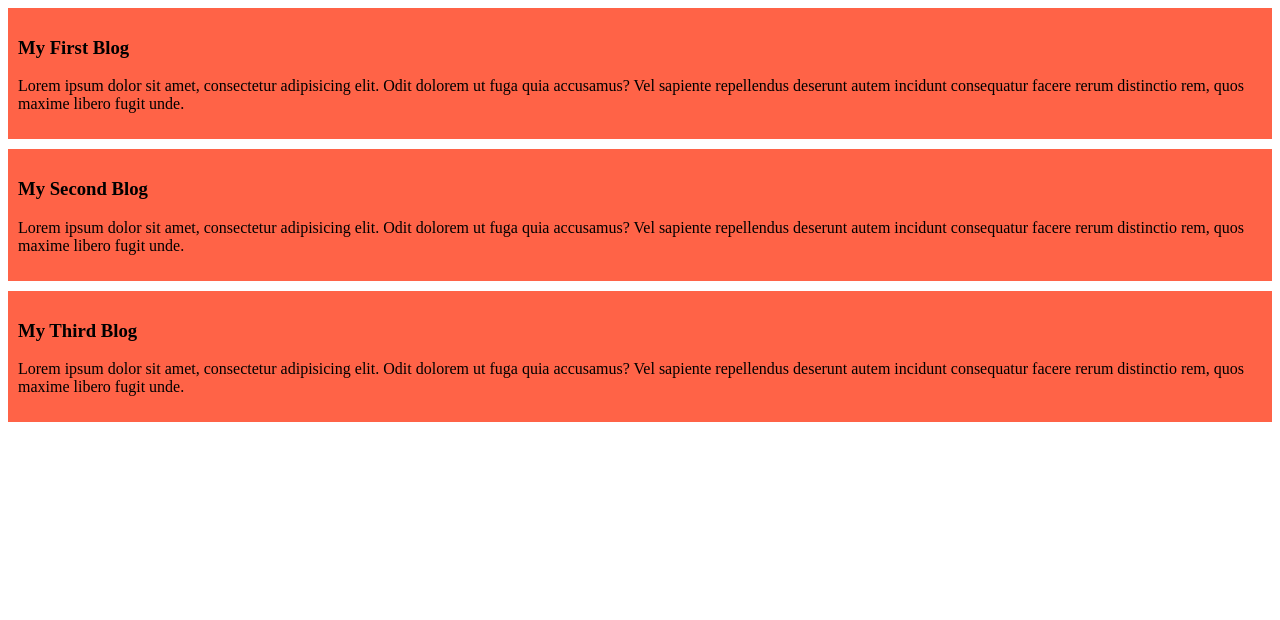
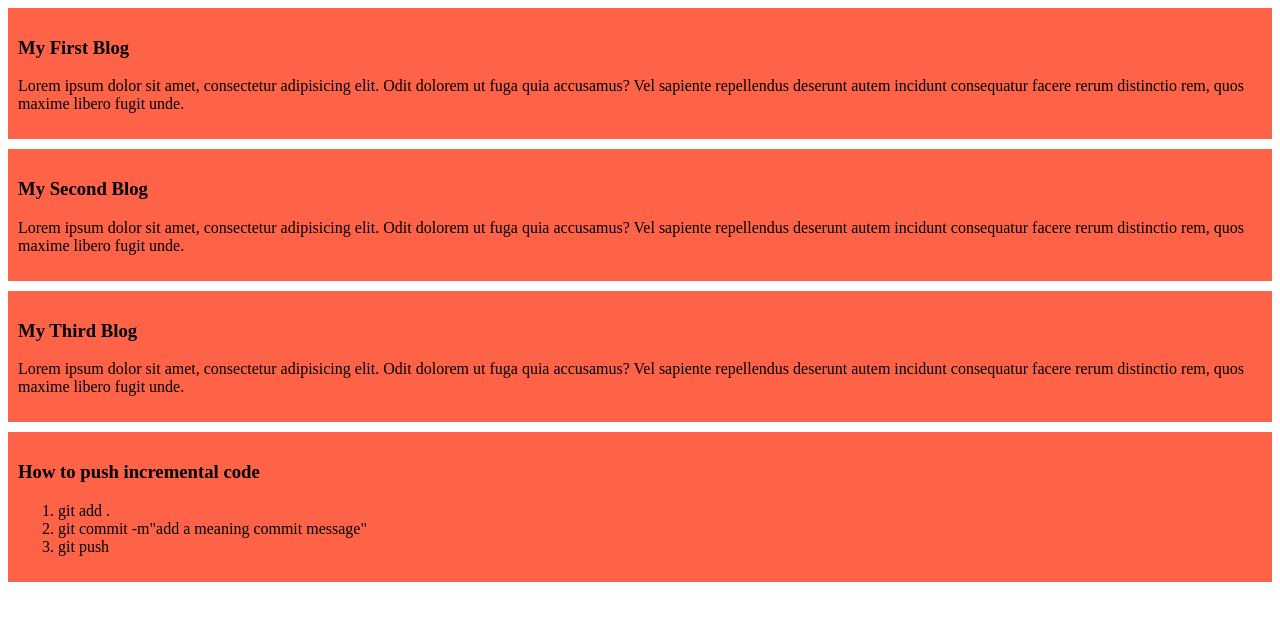
Before and after one commit to jahid-jhb/my-simple-website, a plain HTML site: page index.html in a window 1280 px wide. Drawn offline with Linux system fonts and the light colour scheme.

Commit message:
added a list to push code

```diff
--- a/index.html
+++ b/index.html
@@ -19,5 +19,13 @@
         <h3>My Third Blog</h3>
         <p>Lorem ipsum dolor sit amet, consectetur adipisicing elit. Odit dolorem ut fuga quia accusamus? Vel sapiente repellendus deserunt autem incidunt consequatur facere rerum distinctio rem, quos maxime libero fugit unde.</p>
     </div>
+    <div>
+        <h3>How to push incremental code</h3>
+        <ol>
+            <li>git add .</li>
+            <li>git commit -m"add a meaning commit message"</li>
+            <li>git push</li>
+        </ol>
+    </div>
 </body>
 </html>
```
